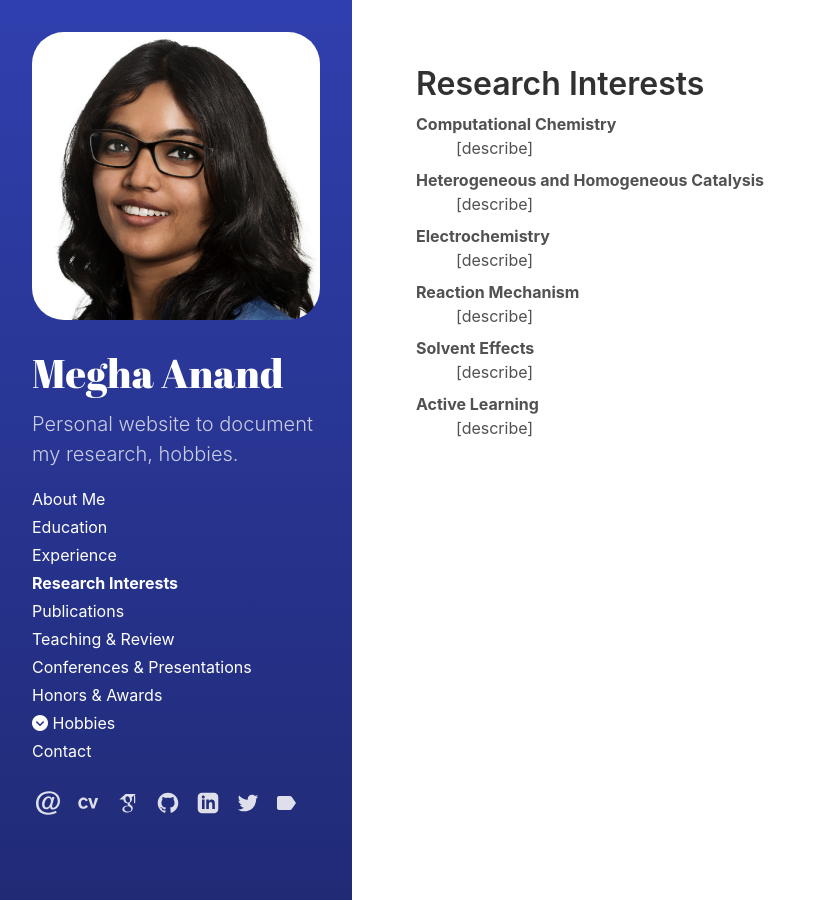
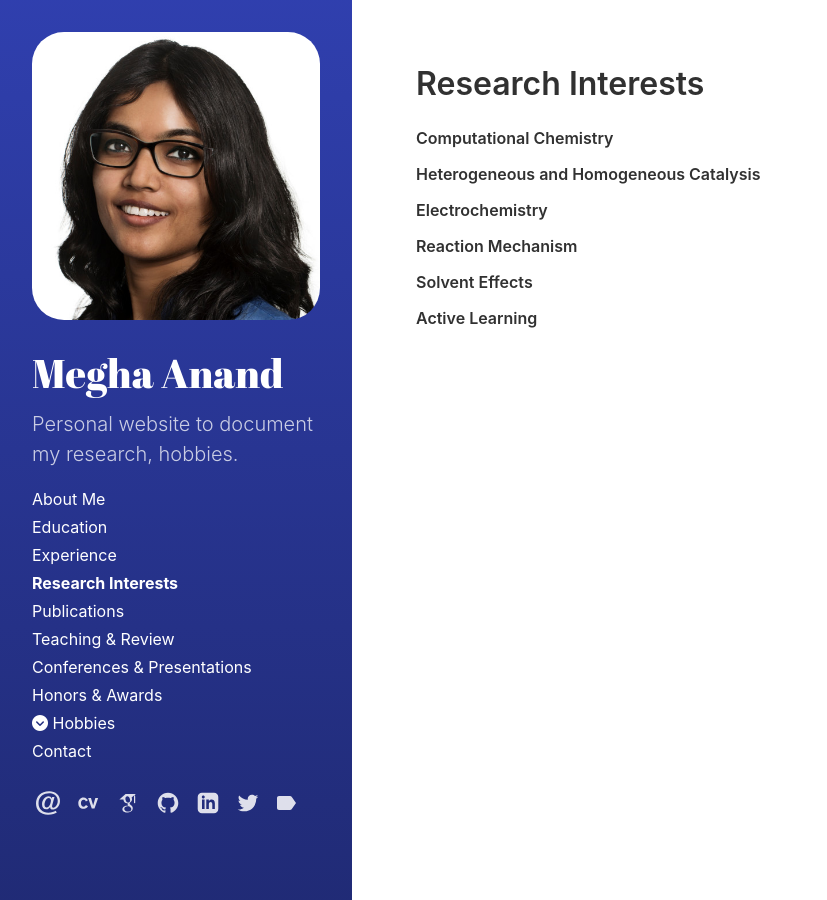
Before and after one commit to megha-anand/megha-anand.github.io, a Jekyll site: the page built from research-interests.md, in a window 1280 px wide. Shown: the whole page, without its empty margins (0-827 px from the left). Built offline with Jekyll 4.4.1, drawn with Linux system fonts in a browser that asks for light colours; nearby versions of some CDN libraries.

```diff
--- a/research-interests.md
+++ b/research-interests.md
@@ -3,20 +3,14 @@ layout: page
 title: Research Interests
 ---
 
-Computational Chemistry
-: [describe]
+#### Computational Chemistry
 
-Heterogeneous and Homogeneous Catalysis
-: [describe]
+#### Heterogeneous and Homogeneous Catalysis
 
-Electrochemistry
-: [describe]
+#### Electrochemistry
 
-Reaction Mechanism
-: [describe]
+#### Reaction Mechanism
 
-Solvent Effects
-: [describe]
+#### Solvent Effects
 
-Active Learning
-: [describe]
+#### Active Learning
```
Also changed, not shown: conferences-presentations.md (+5 -1 lines), index.md (+1 -1 lines), publications.md (+1 -1 lines), teaching-review.md (+2 -0 lines).
